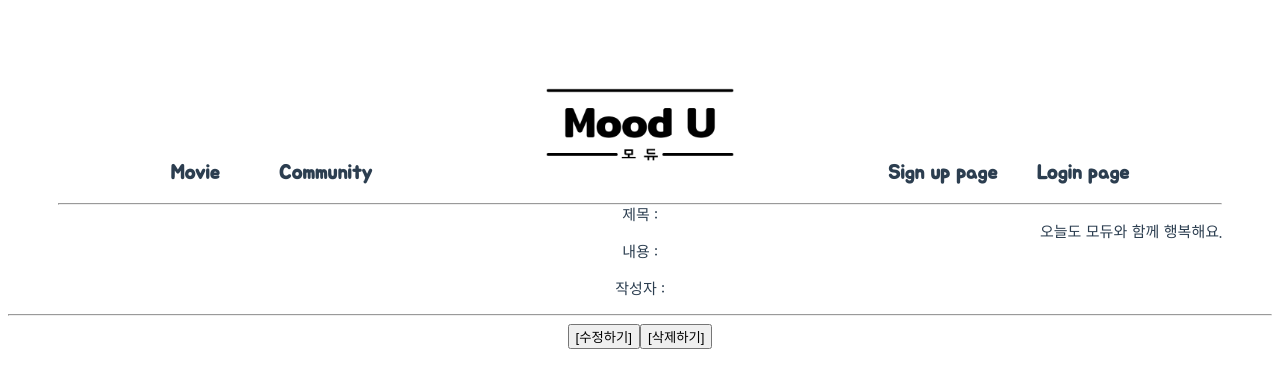
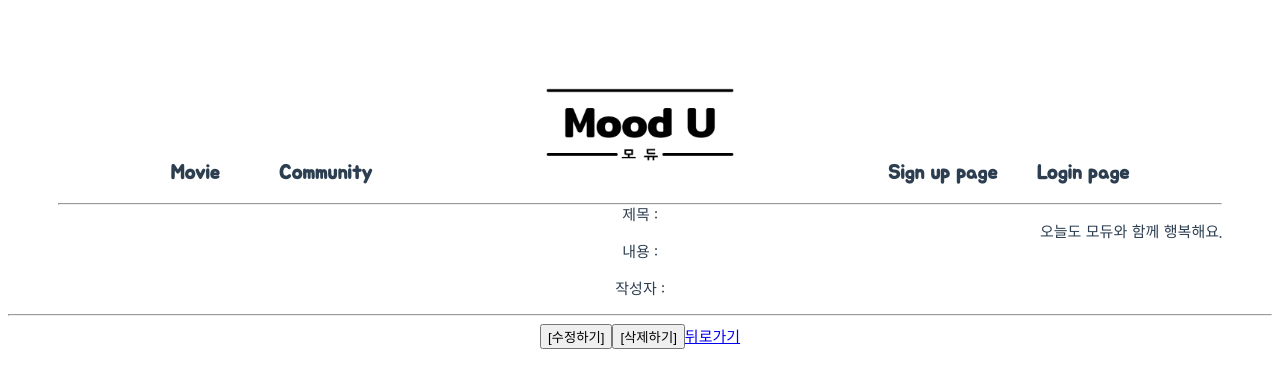
Before and after one commit to Juahjoah/MoodU, a Vue app in the folder final-pjt-front/: page /community/1 in a window 1280 px wide. Shown: the top 388 px of the page. Built offline with nearby package versions, Linux system fonts and the light colour scheme; no server answers; a web font is replaced by a local one.

Commit message:
chore : 커뮤니티에 뒤로가기 생성

```diff
--- a/final-pjt-front/src/views/Community/CommunityDetailView.vue
+++ b/final-pjt-front/src/views/Community/CommunityDetailView.vue
@@ -6,6 +6,8 @@
     <hr />
     <button @click.self.prevent="communityUpdate()">[수정하기]</button>
     <button @click.self.prevent="communityDelete()">[삭제하기]</button>
+
+    <router-link :to="{name : 'CommunityView'}">뒤로가기</router-link>
   </div>
 </template>
 
```
